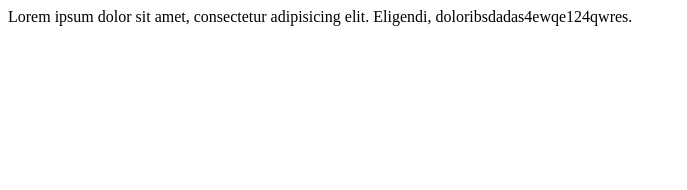
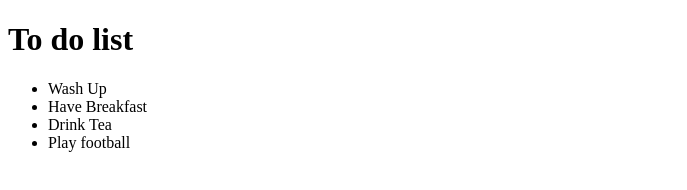
Before and after one commit to Dezzmond21/Lab.4, a plain HTML site: page index.html in a window 1280 px wide. Shown: the whole page, without its empty margins (0-687 px from the left). Drawn offline with Linux system fonts and the light colour scheme.

Commit message:
change file

```diff
--- a/index.html
+++ b/index.html
@@ -9,7 +9,13 @@
 </head>
 
 <body>
-   Lorem ipsum dolor sit amet, consectetur adipisicing elit. Eligendi, doloribsdadas4ewqe124qwres.
+   <h1>To do list</h1>
+   <ul>
+      <li>Wash Up</li>
+      <li>Have Breakfast</li>
+      <li>Drink Tea</li>
+      <li>Play football</li>
+   </ul>
 </body>
 
 </html>
```
